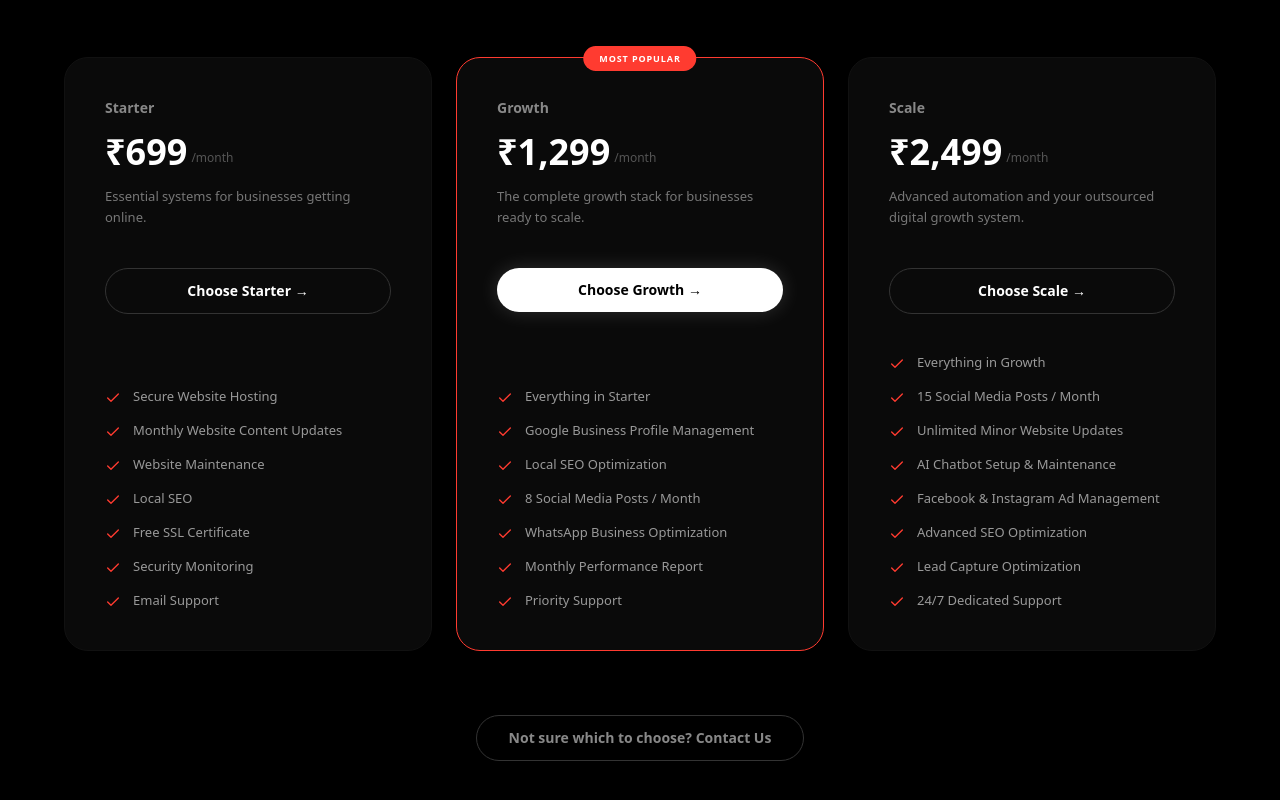
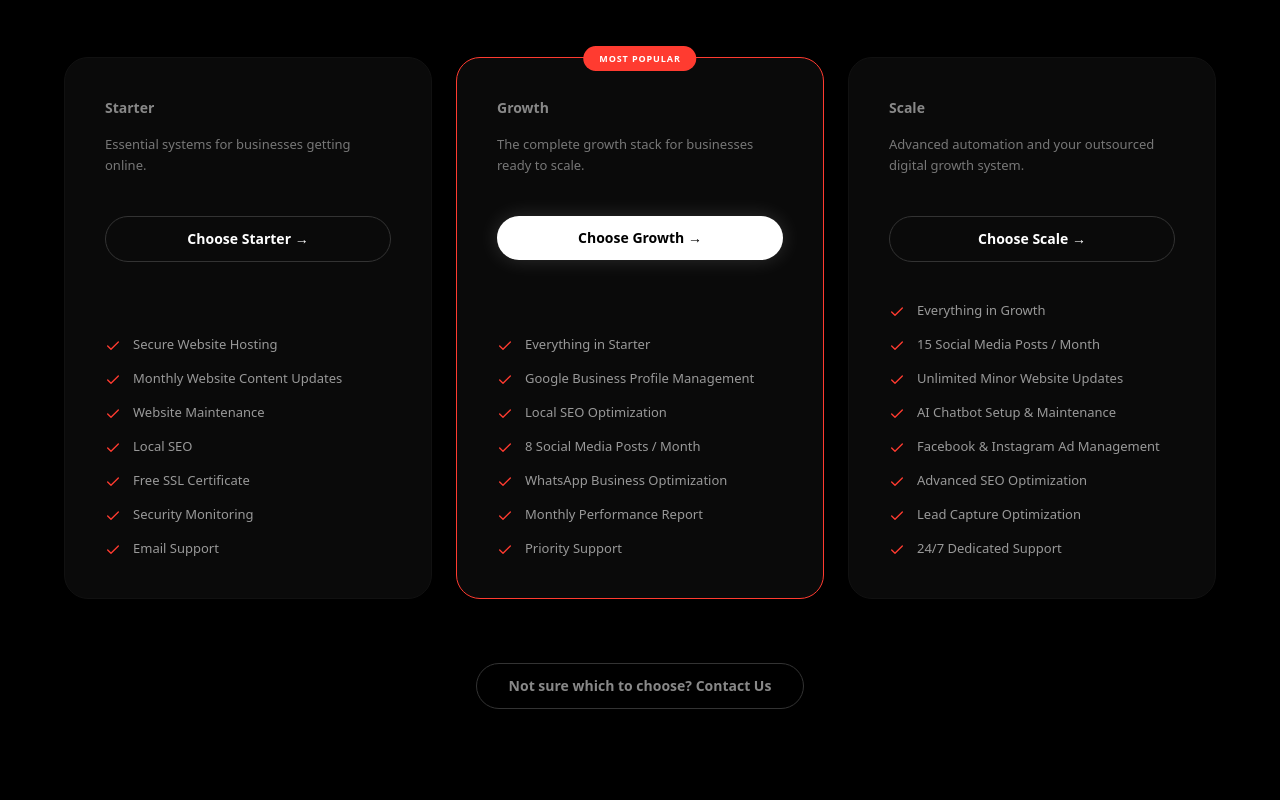
Before and after one commit to niraj-mandal/Aexyl, a Next.js app: page / in a window 1280 px wide. Shown: the part 3798-4598 px from the top of the page. Built offline with nearby package versions, Linux system fonts and the light colour scheme.

Commit message:
feat: Remove pricing from packages section

```diff
--- a/src/components/sections/Packages.tsx
+++ b/src/components/sections/Packages.tsx
@@ -153,11 +153,6 @@ export function Packages() {
 
               <h3 className="text-[15px] md:text-sm font-bold md:font-semibold text-[#888] mb-4">{tier.name}</h3>
 
-              <div className="flex items-end gap-1 mb-4">
-                <span className="text-[44px] md:text-4xl font-black text-white leading-none">{tier.price}</span>
-                <span className="text-[#555] text-[13px] md:text-xs font-medium mb-1">/month</span>
-              </div>
-
               <p className="text-[#777] text-[15px] md:text-[13px] font-medium leading-[1.6] md:leading-relaxed min-h-[50px] mb-8">
                 {tier.description}
               </p>
```
